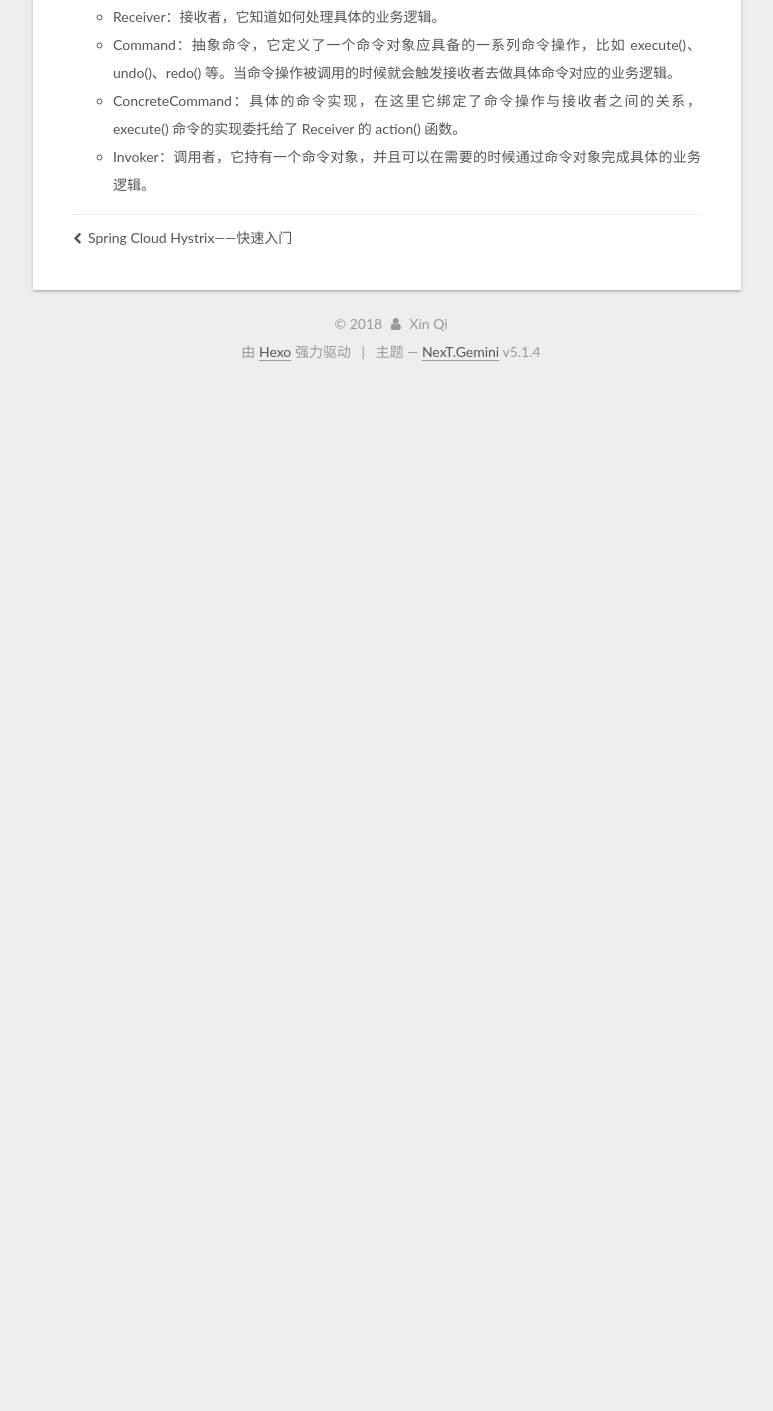
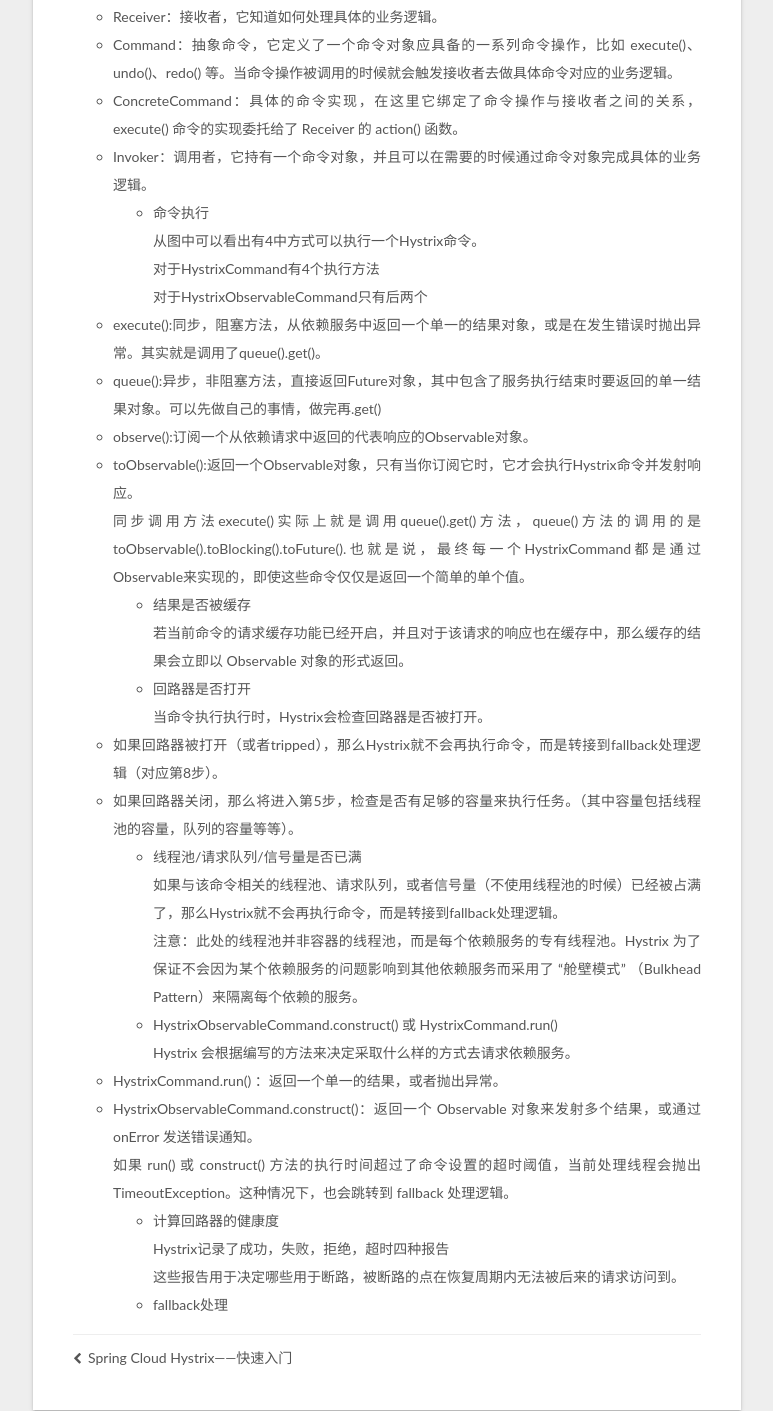
Before and after one commit to Q-Adorable/Q-Adorable.github.io, a plain HTML site: page 2018/09/17/Spring-Cloud-Hystrix——原理分析/index.html in a window 1280 px wide. Shown: the part 1852-3263 px from the top of the page, without its empty margins (379-1152 px from the left). Before the commit the page ends 2238 px from the top, so only its background shows below. Drawn offline with Linux system fonts and the light colour scheme.

Commit message:
Site updated: 2018-09-20 00:20:17

```diff
--- a/2018/09/17/Spring-Cloud-Hystrix——原理分析/index.html
+++ b/2018/09/17/Spring-Cloud-Hystrix——原理分析/index.html
@@ -87,7 +87,7 @@
 <meta property="og:description" content="根据Netflix Hystrix流程图来详细了解：当一个请求调用了相关服务依赖之后Hystrix工作流程（即当访问了http://localhost:9000/ribbon-consumer 请求之后，在RIBBON-CONSUMER中是如何处理的） 工作流程  创建 HystrixCommand 或 HystrixObservableCommand 对象首先，创建一个 HystrixComma">
 <meta property="og:locale" content="zh-Hans">
 <meta property="og:image" content="http://yoursite.com/2018/09/17/Spring-Cloud-Hystrix——原理分析/1.png">
-<meta property="og:updated_time" content="2018-09-17T15:28:04.977Z">
+<meta property="og:updated_time" content="2018-09-19T16:18:35.142Z">
 <meta name="twitter:card" content="summary">
 <meta name="twitter:title" content="Spring Cloud Hystrix——原理分析">
 <meta name="twitter:description" content="根据Netflix Hystrix流程图来详细了解：当一个请求调用了相关服务依赖之后Hystrix工作流程（即当访问了http://localhost:9000/ribbon-consumer 请求之后，在RIBBON-CONSUMER中是如何处理的） 工作流程  创建 HystrixCommand 或 HystrixObservableCommand 对象首先，创建一个 HystrixComma">
@@ -316,7 +316,30 @@
 <li>Receiver：接收者，它知道如何处理具体的业务逻辑。</li>
 <li>Command：抽象命令，它定义了一个命令对象应具备的一系列命令操作，比如 execute()、undo()、redo() 等。当命令操作被调用的时候就会触发接收者去做具体命令对应的业务逻辑。</li>
 <li>ConcreteCommand：具体的命令实现，在这里它绑定了命令操作与接收者之间的关系，execute() 命令的实现委托给了 Receiver 的 action() 函数。</li>
-<li>Invoker：调用者，它持有一个命令对象，并且可以在需要的时候通过命令对象完成具体的业务逻辑。</li>
+<li>Invoker：调用者，它持有一个命令对象，并且可以在需要的时候通过命令对象完成具体的业务逻辑。<ol start="2">
+<li>命令执行<br>从图中可以看出有4中方式可以执行一个Hystrix命令。<br>对于HystrixCommand有4个执行方法<br>对于HystrixObservableCommand只有后两个</li>
+</ol>
+</li>
+<li>execute():同步，阻塞方法，从依赖服务中返回一个单一的结果对象，或是在发生错误时抛出异常。其实就是调用了queue().get()。</li>
+<li>queue():异步，非阻塞方法，直接返回Future对象，其中包含了服务执行结束时要返回的单一结果对象。可以先做自己的事情，做完再.get()</li>
+<li>observe():订阅一个从依赖请求中返回的代表响应的Observable对象。</li>
+<li>toObservable():返回一个Observable对象，只有当你订阅它时，它才会执行Hystrix命令并发射响应。<br>同步调用方法execute()实际上就是调用queue().get()方法，queue()方法的调用的是toObservable().toBlocking().toFuture().也就是说，最终每一个HystrixCommand都是通过Observable来实现的，即使这些命令仅仅是返回一个简单的单个值。<ol start="3">
+<li>结果是否被缓存<br>若当前命令的请求缓存功能已经开启，并且对于该请求的响应也在缓存中，那么缓存的结果会立即以 Observable 对象的形式返回。</li>
+<li>回路器是否打开<br>当命令执行执行时，Hystrix会检查回路器是否被打开。</li>
+</ol>
+</li>
+<li>如果回路器被打开（或者tripped），那么Hystrix就不会再执行命令，而是转接到fallback处理逻辑（对应第8步）。</li>
+<li>如果回路器关闭，那么将进入第5步，检查是否有足够的容量来执行任务。（其中容量包括线程池的容量，队列的容量等等）。<ol start="5">
+<li>线程池/请求队列/信号量是否已满<br>如果与该命令相关的线程池、请求队列，或者信号量（不使用线程池的时候）已经被占满了，那么Hystrix就不会再执行命令，而是转接到fallback处理逻辑。<br>注意：此处的线程池并非容器的线程池，而是每个依赖服务的专有线程池。Hystrix 为了保证不会因为某个依赖服务的问题影响到其他依赖服务而采用了 “舱壁模式” （Bulkhead Pattern）来隔离每个依赖的服务。</li>
+<li>HystrixObservableCommand.construct() 或 HystrixCommand.run()<br>Hystrix 会根据编写的方法来决定采取什么样的方式去请求依赖服务。</li>
+</ol>
+</li>
+<li>HystrixCommand.run() ：返回一个单一的结果，或者抛出异常。</li>
+<li>HystrixObservableCommand.construct()：返回一个 Observable 对象来发射多个结果，或通过 onError 发送错误通知。<br>如果 run() 或 construct() 方法的执行时间超过了命令设置的超时阈值，当前处理线程会抛出 TimeoutException。这种情况下，也会跳转到 fallback 处理逻辑。<ol start="7">
+<li>计算回路器的健康度<br>Hystrix记录了成功，失败，拒绝，超时四种报告<br>这些报告用于决定哪些用于断路，被断路的点在恢复周期内无法被后来的请求访问到。</li>
+<li>fallback处理</li>
+</ol>
+</li>
 </ul>
 
 
--- a/css/main.css
+++ b/css/main.css
@@ -1823,7 +1823,7 @@
   width: 4px;
   height: 4px;
   border-radius: 50%;
-  background: #ffb3ff;
+  background: #d1ffff;
 }
 .links-of-blogroll {
   font-size: 13px;
```
